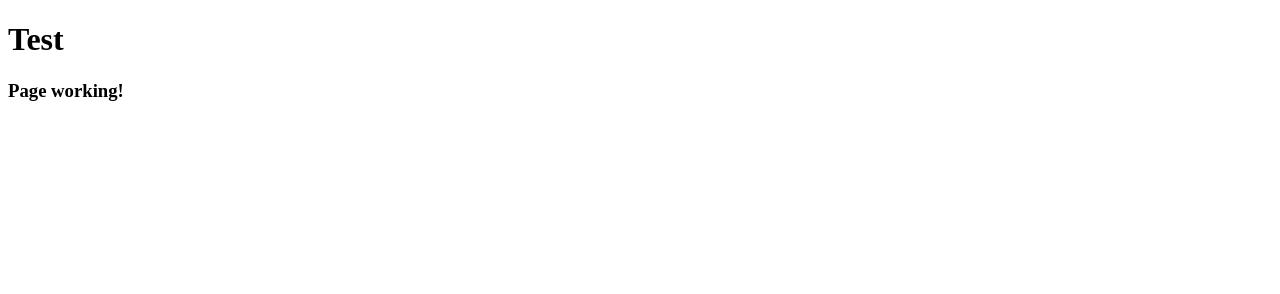
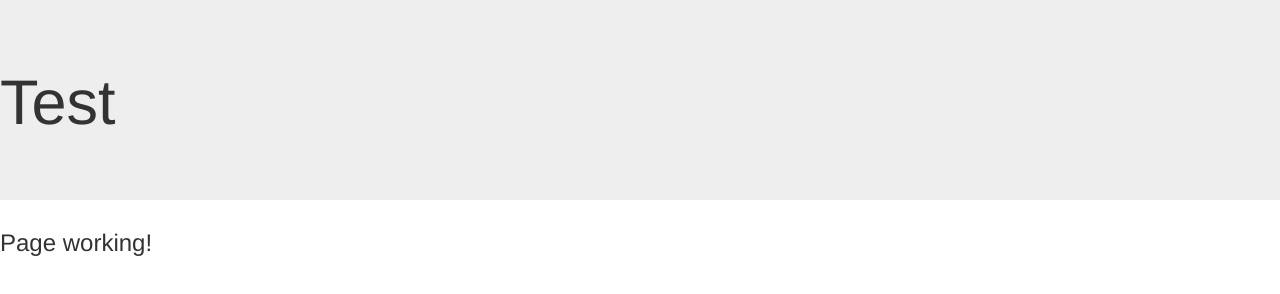
Before and after one commit to JamesD11/JamesD11.github.io, a plain HTML site: page index.html in a window 1280 px wide. Drawn offline with nearby package versions, Linux system fonts and the light colour scheme.

Commit message:
test bootstrap

```diff
--- a/index.html
+++ b/index.html
@@ -3,9 +3,15 @@
   <head>
     <meta charset="utf-8">
     <title>James Davis Portfolio Page</title>
+    <link rel='stylesheet' href='https://maxcdn.bootstrapcdn.com/bootstrap/3.3.5/css/bootstrap.min.css'>
+    <link rel='stylesheet' href='https://maxcdn.bootstrapcdn.com/font-awesome/4.5.0/css/font-awesome.min.css'>
   </head>
   <body>
-    <h1>Test</h1>
+    <div class="jumbotron">
+      <h1>Test</h1>
+      <p></p>
+    </div>
+
     <h3>Page working!</h3>
   </body>
 </html>
```
